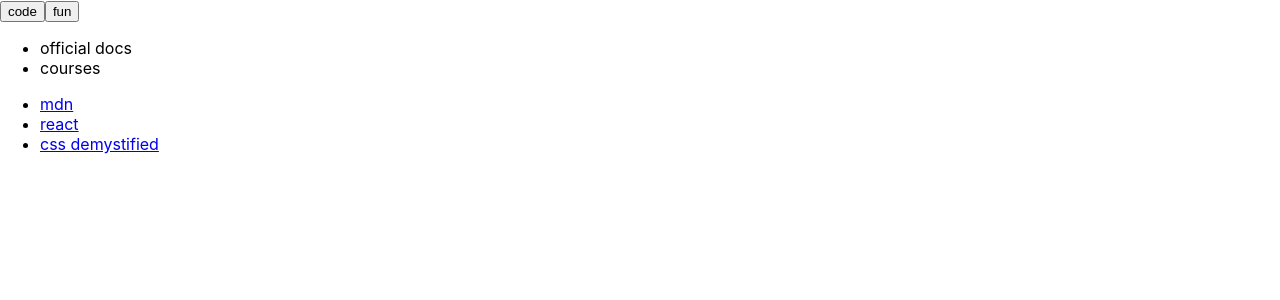
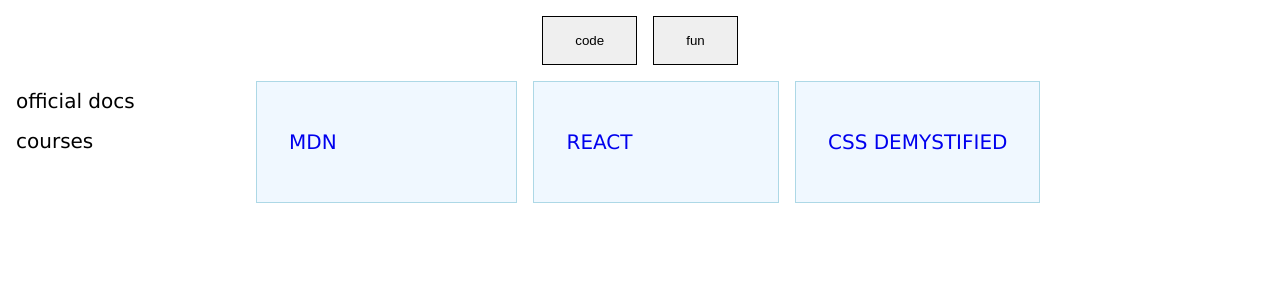
Before and after one commit to mistyb01/web-collector, a React (Create React App) app: page / in a window 1280 px wide. Shown: the top 300 px of the page. Built offline with nearby package versions, Linux system fonts and the light colour scheme.

Commit message:
basic css

```diff
--- a/src/App.tsx
+++ b/src/App.tsx
@@ -37,7 +37,7 @@
 
   return (
     <div className="app">
-      <header className="app-header">
+      <header>
         <Categories {...props}/>
       </header>
       <main>
--- a/src/Bookmarks.tsx
+++ b/src/Bookmarks.tsx
@@ -16,10 +16,10 @@
 
   return (
     <div className="bookmarks-container">
-      <ul className="bookmarks-list">
+      <ul className="bookmarks-list horizontal-space">
         {filteredBookmarks.map((bookmark) => {
             return (
-              <li>
+              <li className="bookmarks-list__item">
                 <a href={bookmark.url} target="_blank">{bookmark.name}</a>
               </li>
             );
--- a/src/Categories.tsx
+++ b/src/Categories.tsx
@@ -13,9 +13,9 @@
     ));
 
     return (
-        <div className='category-buttons'>
+        <div className='categories horizontal-space'>
         {categories.map((category) => {
-         return (<button id={category} onMouseEnter={props.handleCategoryChange}>{category}</button>);
+         return (<button className='categories__button' id={category} onMouseEnter={props.handleCategoryChange}>{category}</button>);
         })}
       </div>
     )
--- a/src/Tags.tsx
+++ b/src/Tags.tsx
@@ -15,10 +15,10 @@
     ));
 
     return (
-        <div className='tagslist'>
-            <ul>
+        <div>
+            <ul className='tags-list'>
                 {tags.map((tag) => {
-                    return (<li onClick={props.handleTagChange} id={tag}>{tag}</li>);
+                    return (<li className='tags-list__item' onClick={props.handleTagChange} id={tag}>{tag}</li>);
                 })}
             </ul>
       </div>
--- a/src/index.css
+++ b/src/index.css
@@ -1,13 +1,61 @@
-body {
+* {
+  box-sizing: border-box;
   margin: 0;
-  font-family: -apple-system, BlinkMacSystemFont, 'Segoe UI', 'Roboto', 'Oxygen',
-    'Ubuntu', 'Cantarell', 'Fira Sans', 'Droid Sans', 'Helvetica Neue',
-    sans-serif;
-  -webkit-font-smoothing: antialiased;
-  -moz-osx-font-smoothing: grayscale;
+  padding: 0;
 }
 
-code {
-  font-family: source-code-pro, Menlo, Monaco, Consolas, 'Courier New',
-    monospace;
+/* UTILITY CLASSES */
+.horizontal-space > * + * {
+  margin-left: 1rem;
 }
+
+/*  */
+
+body {
+  font-size: 1.25rem;
+  font-family:'Lucida Sans', 'Lucida Sans Regular', 'Lucida Grande', 'Lucida Sans Unicode', Geneva, Verdana, sans-serif;
+}
+
+main, header { margin-top: 1rem; }
+
+a {
+  text-decoration: none;
+  text-transform: uppercase;
+}
+
+li { list-style: none; }
+
+
+.categories {
+  text-align: center;
+}
+.categories__button {
+  background-color: none;
+  border: 1px solid #000;
+  padding: 1rem 2rem;
+}
+
+main {
+  display: flex;
+}
+
+.bookmarks-list {
+  display: grid;
+  grid-template-columns: repeat(3, 1fr);
+}
+
+.bookmarks-list__item {
+  border: 1px solid lightblue;
+  background-color: aliceblue;
+  padding: 3rem 2rem;
+}
+
+.filter-menu {
+  width: 20vw;
+  padding-left: 1rem;
+}
+
+.tags-list__item {
+  /* font-size: 2rem; */
+  line-height: 2;
+}
```
